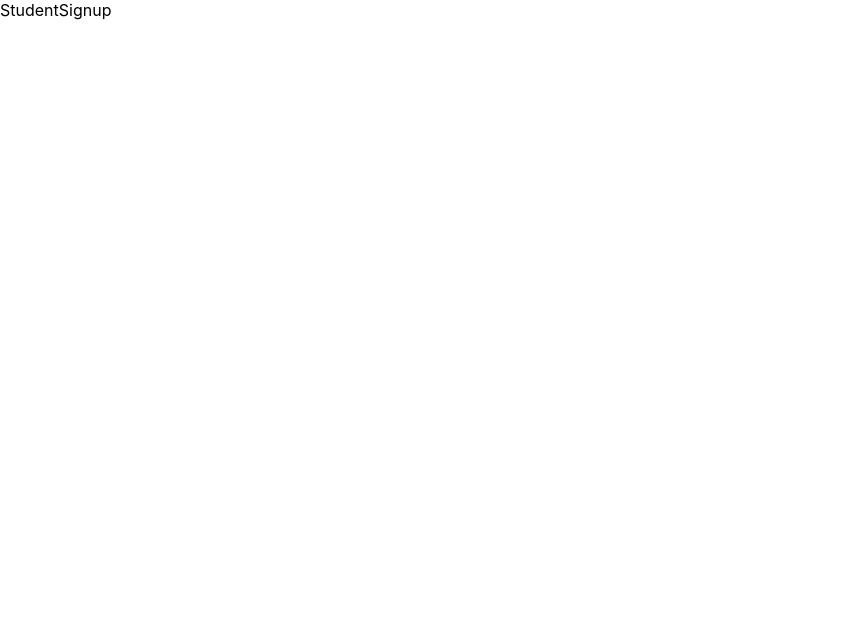
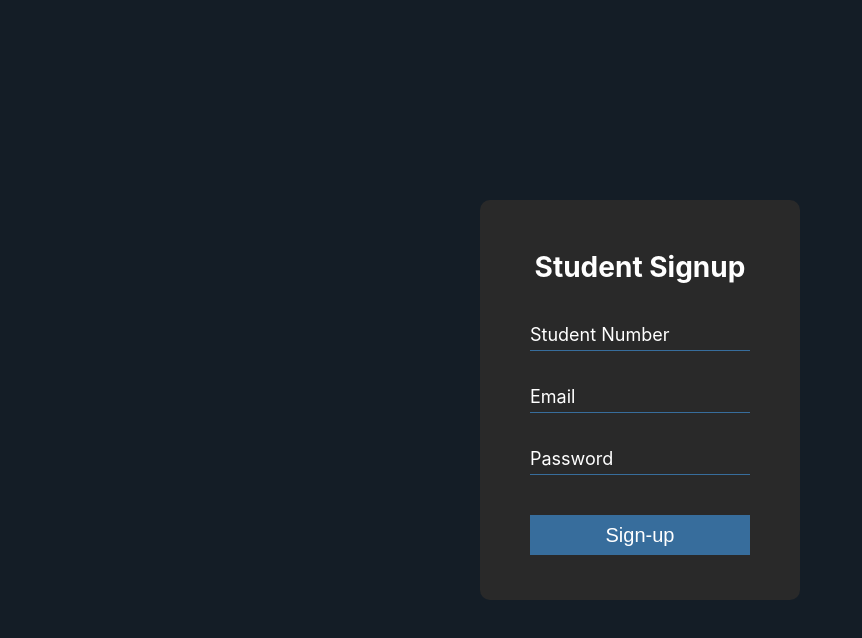
Before and after one commit to ClubScraper/ClubHub-frontend, a React (Create React App) app in the folder scraper_frontend/: page /studentsignup in a window 1280 px wide. Shown: the top 638 px of the page, without its empty margins (0-862 px from the left). Built offline with nearby package versions, Linux system fonts and the light colour scheme.

Commit message:
converted all files to REACT

```diff
--- a/scraper_frontend/public/index.html
+++ b/scraper_frontend/public/index.html
@@ -1,31 +1,13 @@
 <!DOCTYPE html>
 <html lang="en">
   <head>
-    <meta charset="utf-8" />
-    <link rel="icon" href="%PUBLIC_URL%/favicon.ico" />
-    <meta name="viewport" content="width=device-width, initial-scale=1" />
-    <meta name="theme-color" content="#000000" />
-    <meta
-      name="description"
-      content="Web site created using create-react-app"
-    />
-    <link rel="apple-touch-icon" href="%PUBLIC_URL%/logo192.png" />
-    <!--
-      manifest.json provides metadata used when your web app is installed on a
-      user's mobile device or desktop. See https://developers.google.com/web/fundamentals/web-app-manifest/
-    -->
-    <link rel="manifest" href="%PUBLIC_URL%/manifest.json" />
-    <!--
-      Notice the use of %PUBLIC_URL% in the tags above.
-      It will be replaced with the URL of the `public` folder during the build.
-      Only files inside the `public` folder can be referenced from the HTML.
-
-      Unlike "/favicon.ico" or "favicon.ico", "%PUBLIC_URL%/favicon.ico" will
-      work correctly both with client-side routing and a non-root public URL.
-      Learn how to configure a non-root public URL by running `npm run build`.
-    -->
-    <title>React App</title>
-  </head>
+    <meta charset="UTF-8">
+    <meta http-equiv="X-UA-Compatible" content="IE=edge">
+    <meta name="viewport" content="width=device-width, initial-scale=1.0">
+    <title>Student Login</title>
+    <link rel="stylesheet" href="assets/css/student_login.css">
+    <link rel="stylesheet" href="assets/css/student_signup.css">
+</head>
   <body>
     <noscript>You need to enable JavaScript to run this app.</noscript>
     <div id="root"></div>
--- a/scraper_frontend/src/App.js
+++ b/scraper_frontend/src/App.js
@@ -7,7 +7,7 @@ function App() {
     return (
         <BrowserRouter>
         <Routes>
-          <Route path='/studentlogin' element={<StudentLogin/>}/>
+          <Route path='/' element={<StudentLogin/>}/>
           <Route path='/studentsignup' element={<StudentSignup/>}/>
         </Routes>
         </BrowserRouter>
--- a/scraper_frontend/src/pages/StudentLogin.jsx
+++ b/scraper_frontend/src/pages/StudentLogin.jsx
@@ -1,9 +1,56 @@
-import React from 'react'
+import React from 'react';
 
 function StudentLogin() {
-    return (
-        <div>StudentLogin</div>
-    )
+  return (
+    <div className="loginbox">
+      <h1>Student Login</h1>
+      <div className="popup">
+        <img
+          src="https://upload.wikimedia.org/wikipedia/commons/thumb/c/cc/Cross_red_circle.svg/1024px-Cross_red_circle.svg.png"
+          id="popup-icon"
+          alt="Incorrect Login"
+        />
+        <p id="popup-text">Incorrect Login Credentials</p>
+      </div>
+      <form>
+        <div className="field">
+          <input
+            type="text"
+            name="email"
+            autoComplete="off"
+            required
+            id="student-num"
+            maxLength="9"
+          />
+          <label htmlFor="email" className="label-wrapper">
+            <span className="label-text">Student Number</span>
+          </label>
+        </div>
+        <div className="field">
+          <input
+            type="password"
+            name="password"
+            autoComplete="off"
+            required
+            id="password"
+          />
+          <label htmlFor="password" className="label-wrapper">
+            <span className="label-text">Password</span>
+          </label>
+        </div>
+        <div className="submit">
+          <input
+            type="submit"
+            value="Login"
+            id="submit"
+          />
+        </div>
+      </form>
+      <div className="links">
+        <a href="/studentsignup" className='accountlink'>Don't have an account?</a>
+      </div>
+    </div>
+  );
 }
 
-export default StudentLogin
+export default StudentLogin;
--- a/scraper_frontend/src/pages/StudentSignup.jsx
+++ b/scraper_frontend/src/pages/StudentSignup.jsx
@@ -1,9 +1,54 @@
-import React from 'react'
+import React from 'react';
 
 function StudentSignup() {
-    return (
-        <div>StudentSignup</div>
-    )
+  return (
+    <div className="loginbox">
+      <h1>Student Signup</h1>
+      <form>
+        <div className="field">
+          <input
+            type="text"
+            name="number"
+            autoComplete="off"
+            maxLength="9"
+            required
+          />
+          <label htmlFor="number" className="label-wrapper">
+            <span className="label-text">Student Number</span>
+          </label>
+        </div>
+        <div className="field">
+          <input
+            type="text"
+            name="email"
+            autoComplete="off"
+            required
+          />
+          <label htmlFor="email" className="label-wrapper">
+            <span className="label-text">Email</span>
+          </label>
+        </div>
+        <div className="field">
+          <input
+            type="password"
+            name="password"
+            autoComplete="off"
+            required
+          />
+          <label htmlFor="password" className="label-wrapper">
+            <span className="label-text">Password</span>
+          </label>
+        </div>
+        <div className="submit">
+          <input
+            type="submit"
+            value="Sign-up"
+            id="submit"
+          />
+        </div>
+      </form>
+    </div>
+  );
 }
 
-export default StudentSignup
+export default StudentSignup;
```
Also changed, not shown: scraper_frontend/public/assets/css/student_login.css (renamed from scraper_frontend/src/pages/css/student_login.css), scraper_frontend/public/assets/css/student_signup.css (renamed from scraper_frontend/src/pages/css/student_signup.css), 2 other files (tests, documents, lock files or other folders).
